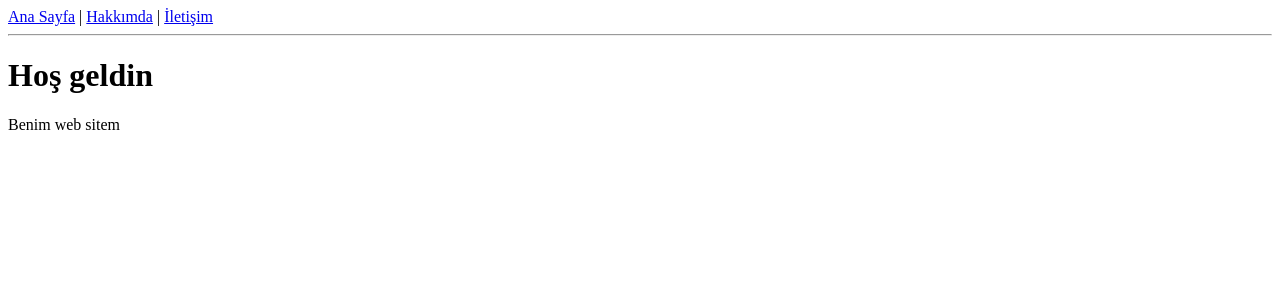
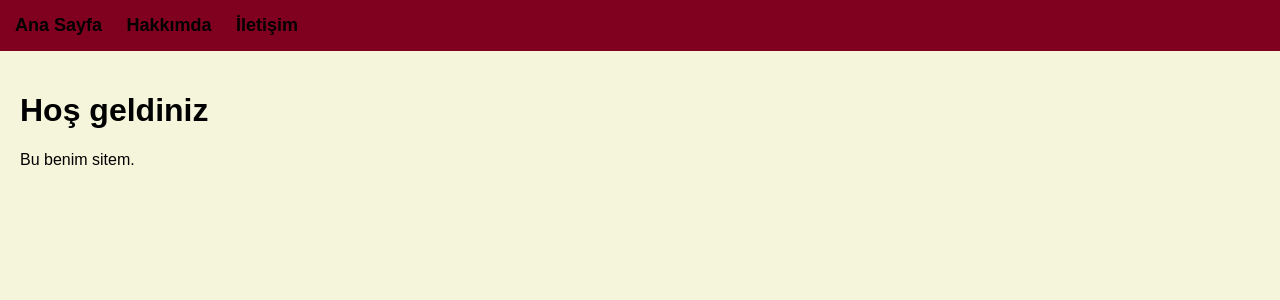
Before and after one commit to Bet-eng/bilgi-site, a Flask app: page / in a window 1280 px wide. Shown: the top 300 px of the page. Run offline with Flask 3, Linux system fonts and the light colour scheme.

Commit message:
Update index.html

```diff
--- a/templates/index.html
+++ b/templates/index.html
@@ -2,16 +2,21 @@
 <html>
 <head>
     <title>Ana Sayfa</title>
+    <link rel="stylesheet" href="{{ url_for('static', filename='style.css') }}">
 </head>
 <body>
 
-<a href="/">Ana Sayfa</a> |
-<a href="/hakkimda">Hakkımda</a> |
-<a href="/iletisim">İletişim</a>
-<hr>
+<div class="menu">
+  <a href="/">Ana Sayfa</a>
+  <a href="/hakkimda">Hakkımda</a>
+  <a href="/iletisim">İletişim</a>
+</div>
 
-<h1>Hoş geldin</h1>
-<p>Benim web sitem</p>
+<div class="container">
+  <h1>Hoş geldiniz</h1>
+  <p>Bu benim sitem.</p>
+</div>
 
 </body>
+
 </html>
```
